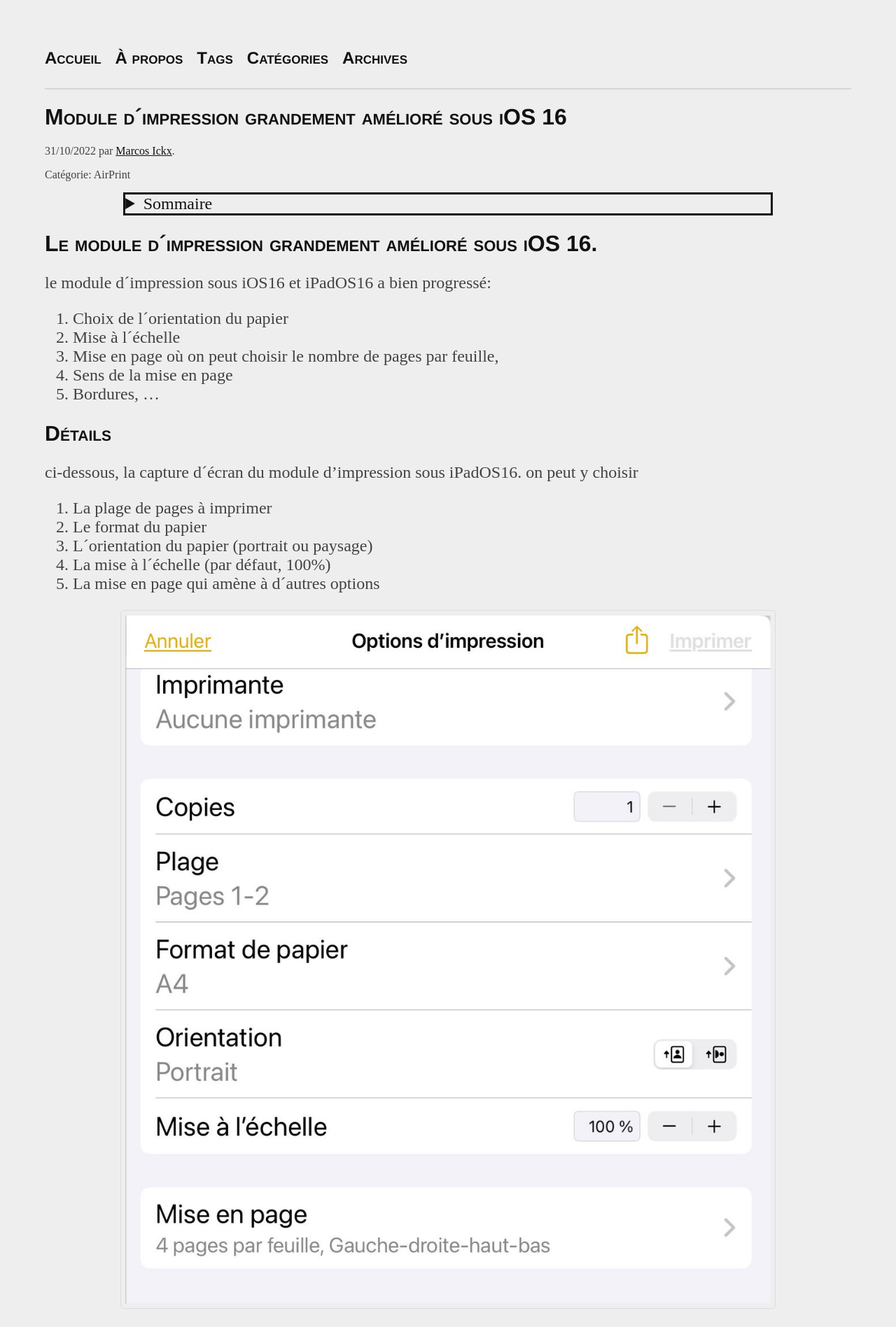
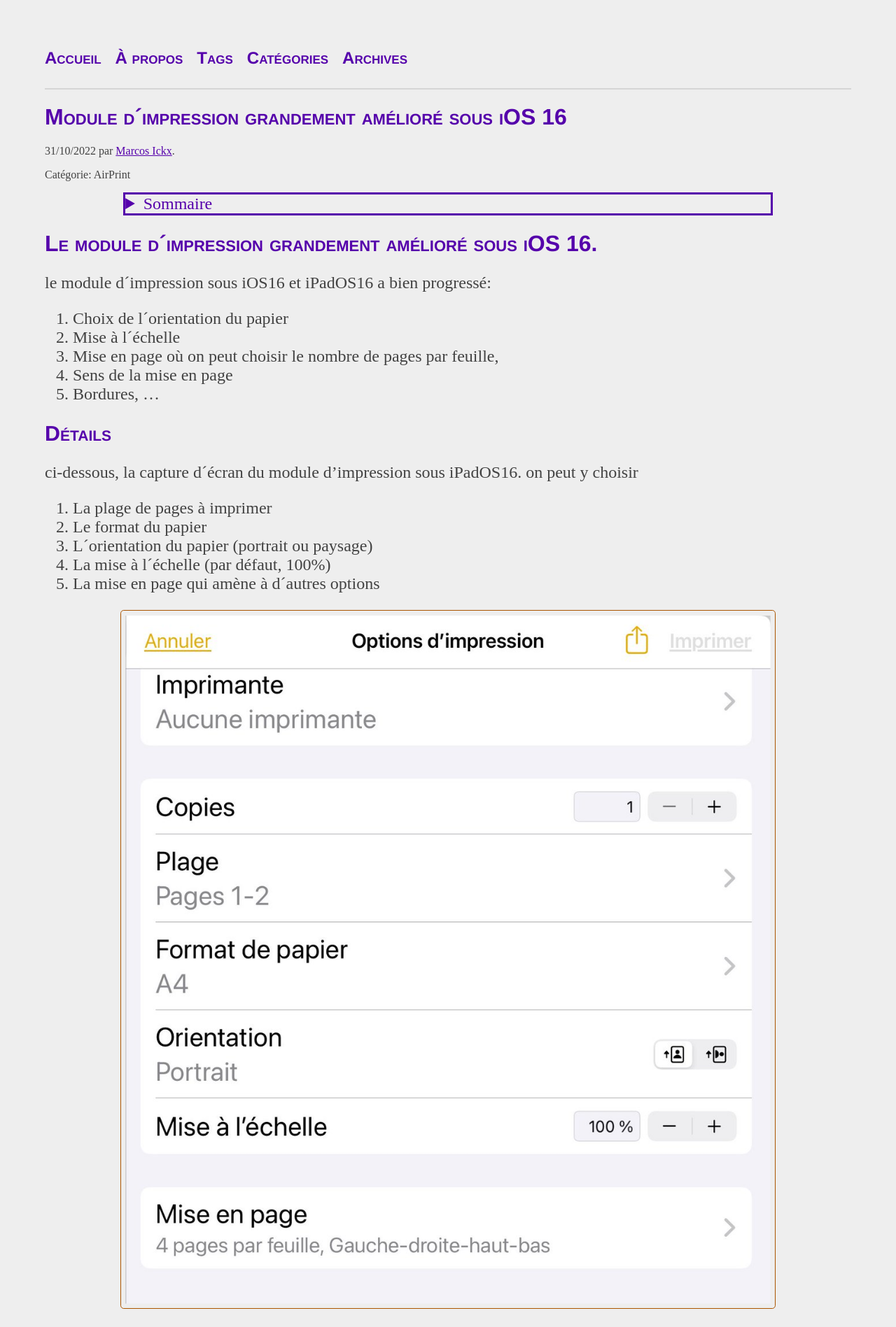
Before and after one commit to MarcosIckx/PreviewMarcosxNet, a Jekyll site: the page built from _posts/2022/2022-10-31-Module-Impression-iOS16.md, in a window 1280 px wide. Shown: the top 1897 px of the page at 70% size. Built offline with Jekyll 4.4.1, drawn with Linux system fonts in a browser that asks for light colours.

Commit message:
Update main.css
Changement des couleurs

```diff
--- a/css/main.css
+++ b/css/main.css
@@ -3,12 +3,11 @@
 
 /* les couleurs définies pour mode clair */
 :root {
-    --primary-color: #111;
+    --primary-color: #5500AB;
     --secondary-color: #222;
     --font-color: #424242;
     --bg-color: #eee;
     --secondary-bg-color: #C147E9;
-    --third-bg-color: #ff7000;
     --fourth-bg-color: #E5B8F4;
     --step-bgcolor: #4679bd;
     --heading-color: #292922;
@@ -29,7 +28,6 @@
     --font-color: #e1e1ff;
     --bg-color: #161625;
     --secondary-bg-color: #810CA8;
-    --third-bg-color: #ff7000;
     --fourth-bg-color: #2D033B;
     --step-bgcolor: #0ff;
     --heading-color: #810CAB;
@@ -105,7 +103,7 @@ nav ul li a::after {
   height: 0.15rem;
   top: 100%;
   left: 0;
-  background: var(--third-bg-color);
+  background: var(--highlight-color-2);
   transition: transform 0.5s;
   transform: scaleX(0);
   transform-origin: right;
@@ -273,7 +271,7 @@ video {
 selon qu´elles sont dans un paragraphe
 ou dans un lien */
 p>img, a>img {
-  border: 0.1rem solid var(--border-color);
+  border: 0.1rem solid var(--highlight-color-2);
   border-radius: 0.3rem;
   padding: 0.4rem;
   max-width: 80%;
@@ -304,7 +302,7 @@ p>img:hover::after {
 
 
 a>img:hover {
-  border: 0.3rem solid var(--border-color-hover);
+  border: 0.3rem solid var(--highlight-color-1);
   max-width: 80%;
 }
 
```
